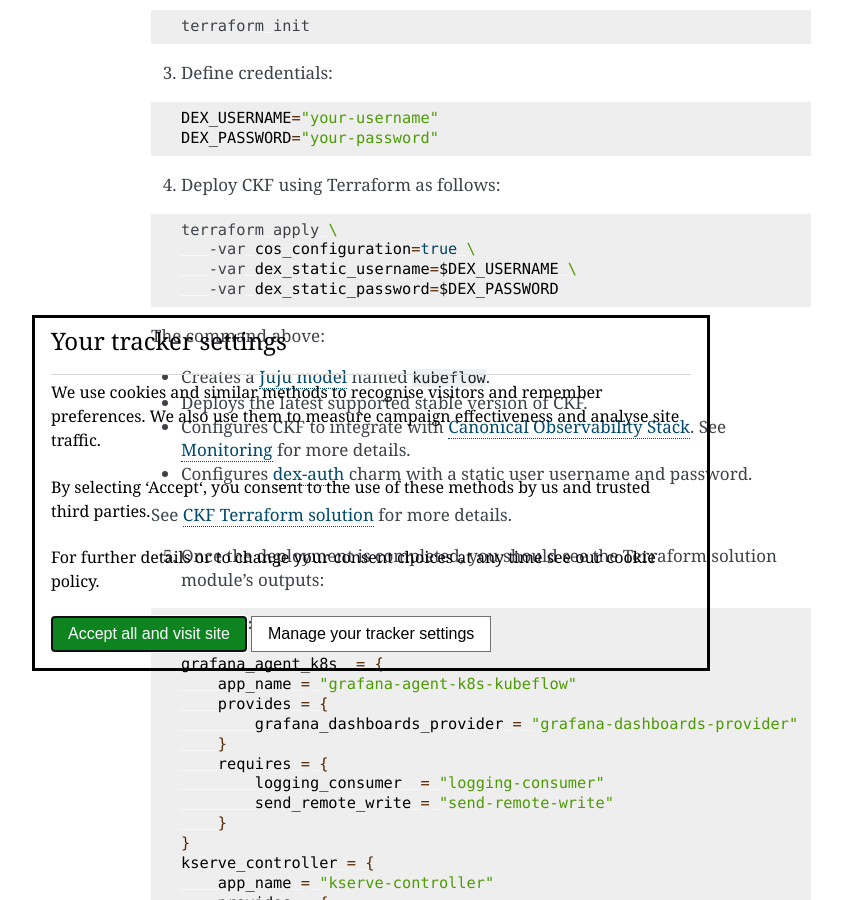
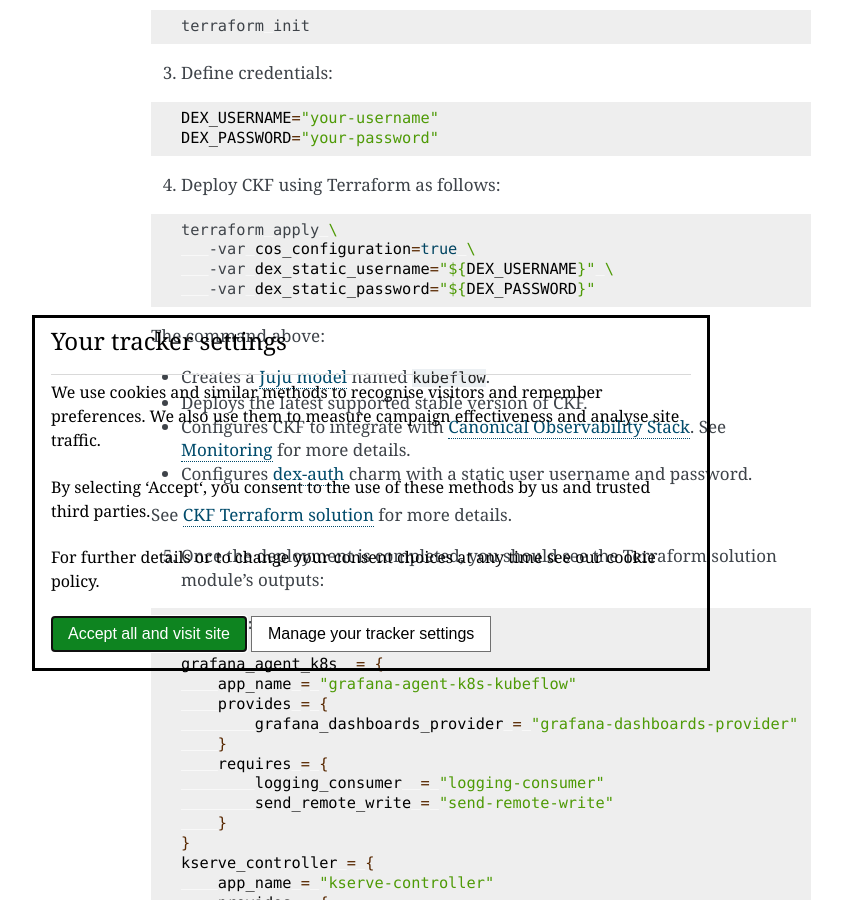
Before and after one commit to canonical/charmed-kubeflow-documentation, a Sphinx documentation site: the page built from docs/how-to/install/install-terraform.rst, in a window 1280 px wide and 900 px high, scrolled down 1071 px. Shown: the whole window, without its empty margins (269-1111 px from the left). Built offline with Sphinx 7.4.7, drawn with Linux system fonts in a browser that asks for light colours.

Commit message:
prevent globbing

```diff
--- a/docs/how-to/install/install-terraform.rst
+++ b/docs/how-to/install/install-terraform.rst
@@ -63,8 +63,8 @@
 
    terraform apply \
       -var cos_configuration=true \
-      -var dex_static_username=$DEX_USERNAME \
-      -var dex_static_password=$DEX_PASSWORD
+      -var dex_static_username="${DEX_USERNAME}" \
+      -var dex_static_password="${DEX_PASSWORD}"
 
 The command above:
 
```
